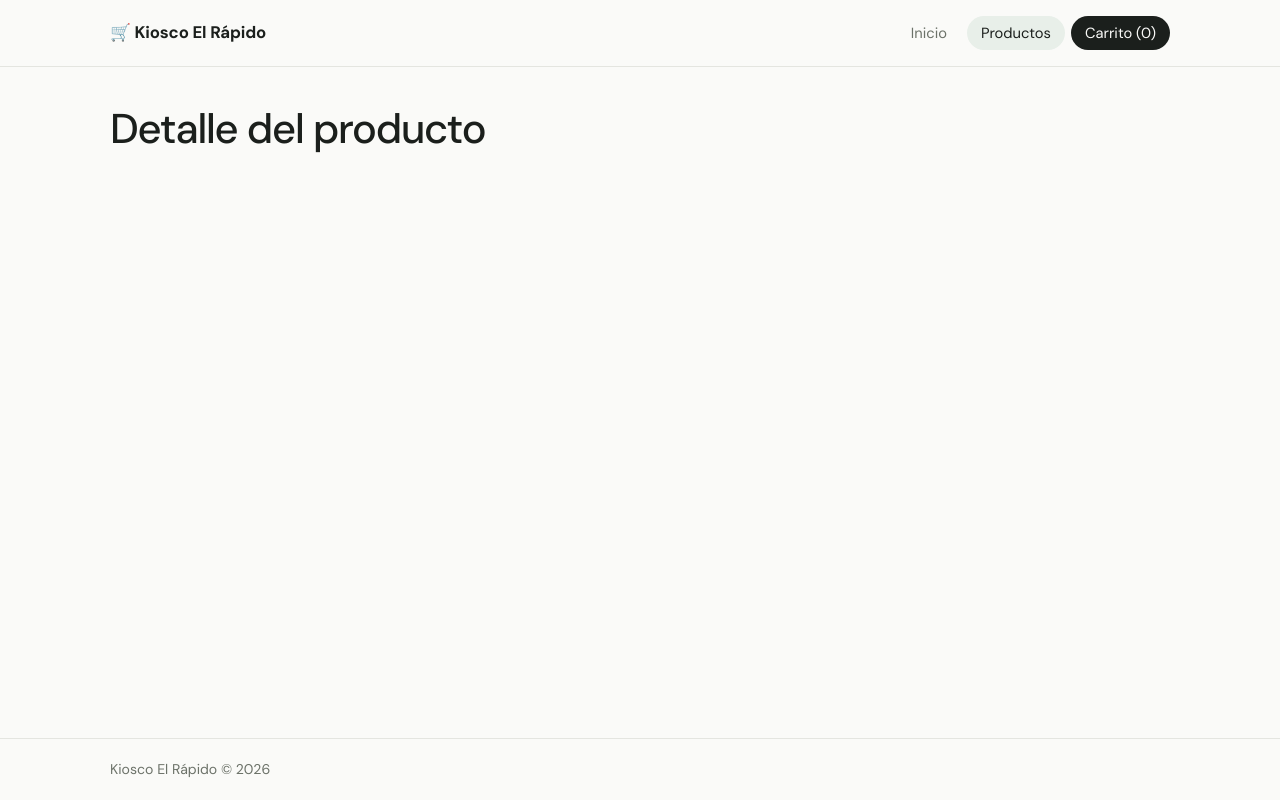
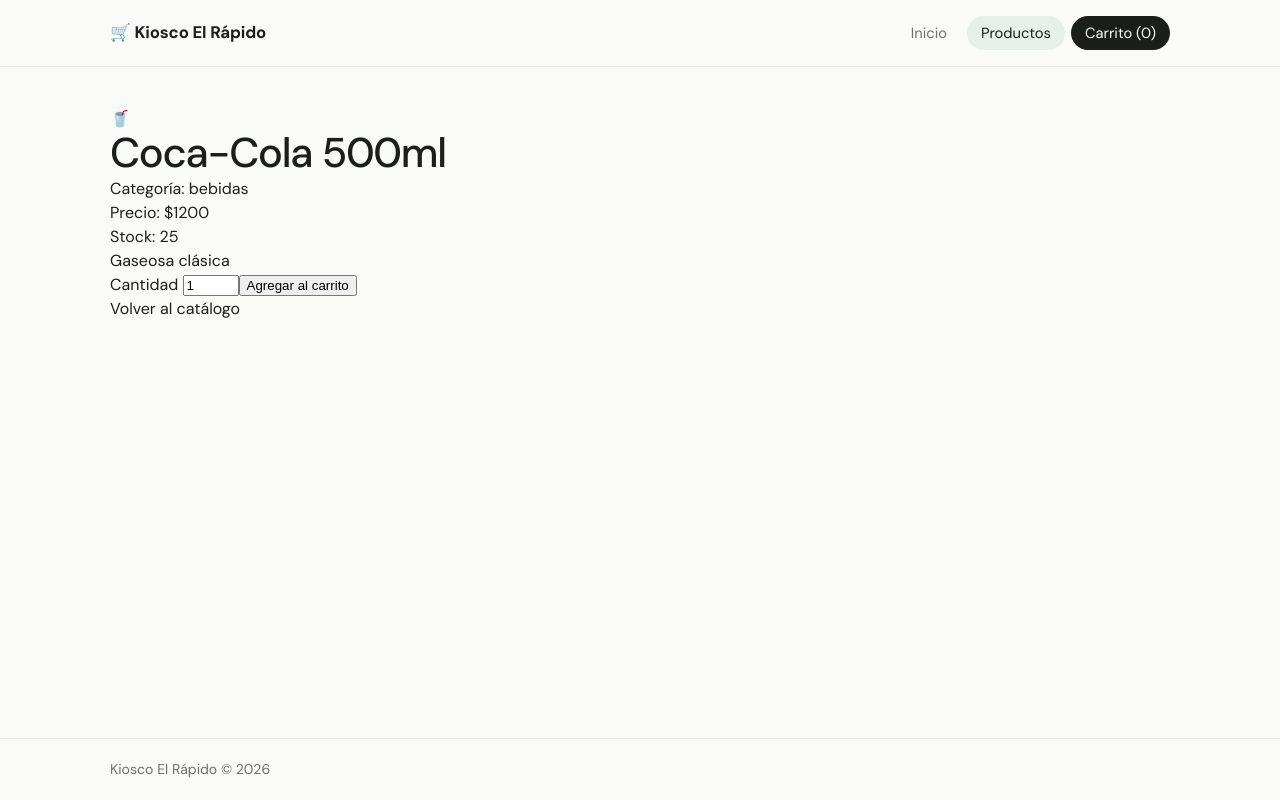
Before and after one commit to Priscila1995/Mini-App-Kiosco, a React (Vite) app in the folder frontend/: page /products/1 in a window 1280 px wide. Built offline with nearby package versions, Linux system fonts and the light colour scheme.

Commit message:
feat(front): add product detail page

```diff
--- a/frontend/src/pages/ProductDetail.tsx
+++ b/frontend/src/pages/ProductDetail.tsx
@@ -1,3 +1,62 @@
+import { useEffect, useState } from "react";
+import { Link, useParams } from "react-router-dom";
+import { products } from "../data/products";
+import { useCart } from "../context/CartContext";
+
 export default function ProductDetail() {
-  return <h1>Detalle del producto</h1>;
+  const { id } = useParams();
+  const product = products.find((item) => item.id === Number(id));
+  const { addToCart } = useCart();
+  const [quantity, setQuantity] = useState(1);
+
+  useEffect(() => {
+    setQuantity(1);
+  }, [id]);
+
+  if (!product) {
+    return (
+      <section>
+        <h1>Producto no encontrado</h1>
+        <Link to="/products">Volver al catálogo</Link>
+      </section>
+    );
+  }
+
+  const handleQuantityChange = (value: string) => {
+    const next = Number(value);
+    if (!Number.isFinite(next)) return;
+    setQuantity(Math.max(1, Math.min(next, product.stock)));
+  };
+
+  const handleAdd = () => {
+    addToCart(product, quantity);
+    setQuantity(1);
+  };
+
+  return (
+    <section>
+      {product.image && <p>{product.image}</p>}
+      <h1>{product.name}</h1>
+      <p>Categoría: {product.category}</p>
+      <p>Precio: ${product.price}</p>
+      <p>Stock: {product.stock}</p>
+      <p>{product.description}</p>
+      <label>
+        Cantidad{" "}
+        <input
+          type="number"
+          min={1}
+          max={product.stock}
+          value={quantity}
+          onChange={(event) => handleQuantityChange(event.target.value)}
+        />
+      </label>
+      <button type="button" onClick={handleAdd}>
+        Agregar al carrito
+      </button>
+      <p>
+        <Link to="/products">Volver al catálogo</Link>
+      </p>
+    </section>
+  );
 }
```
